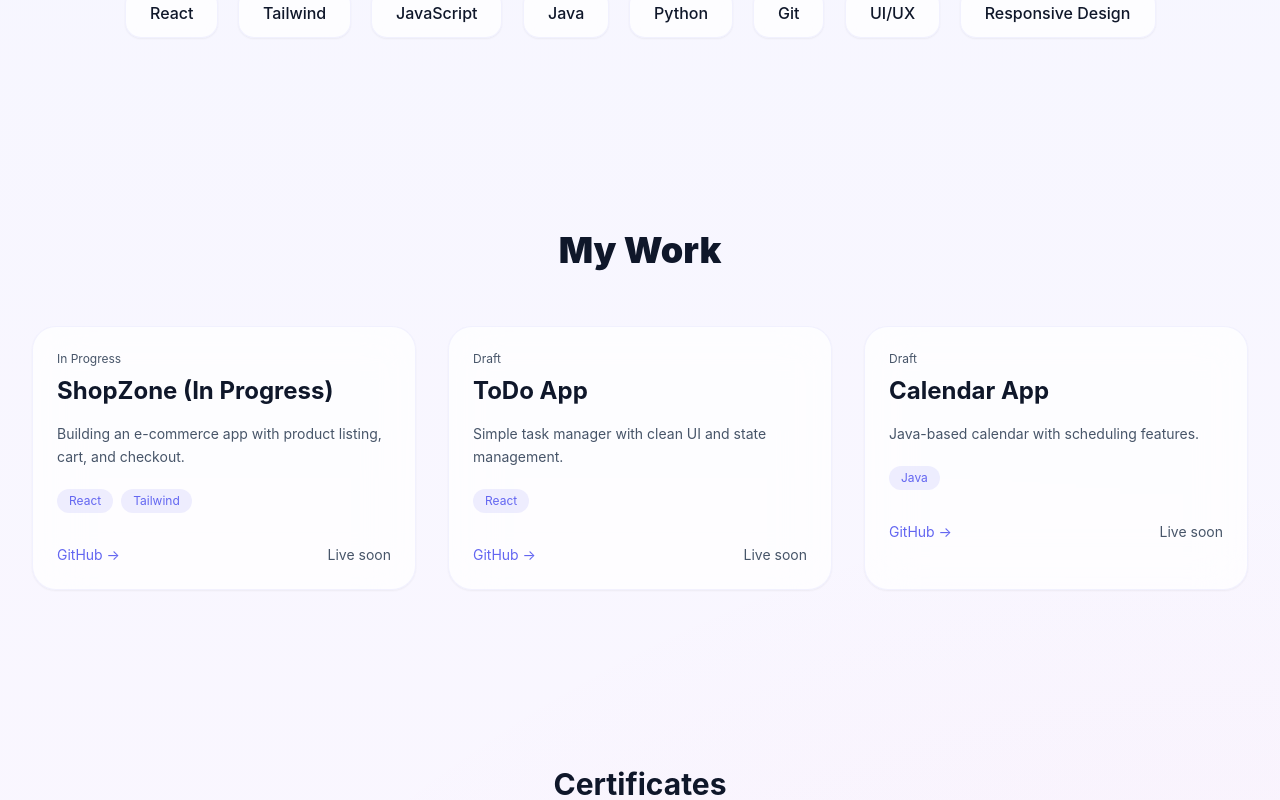
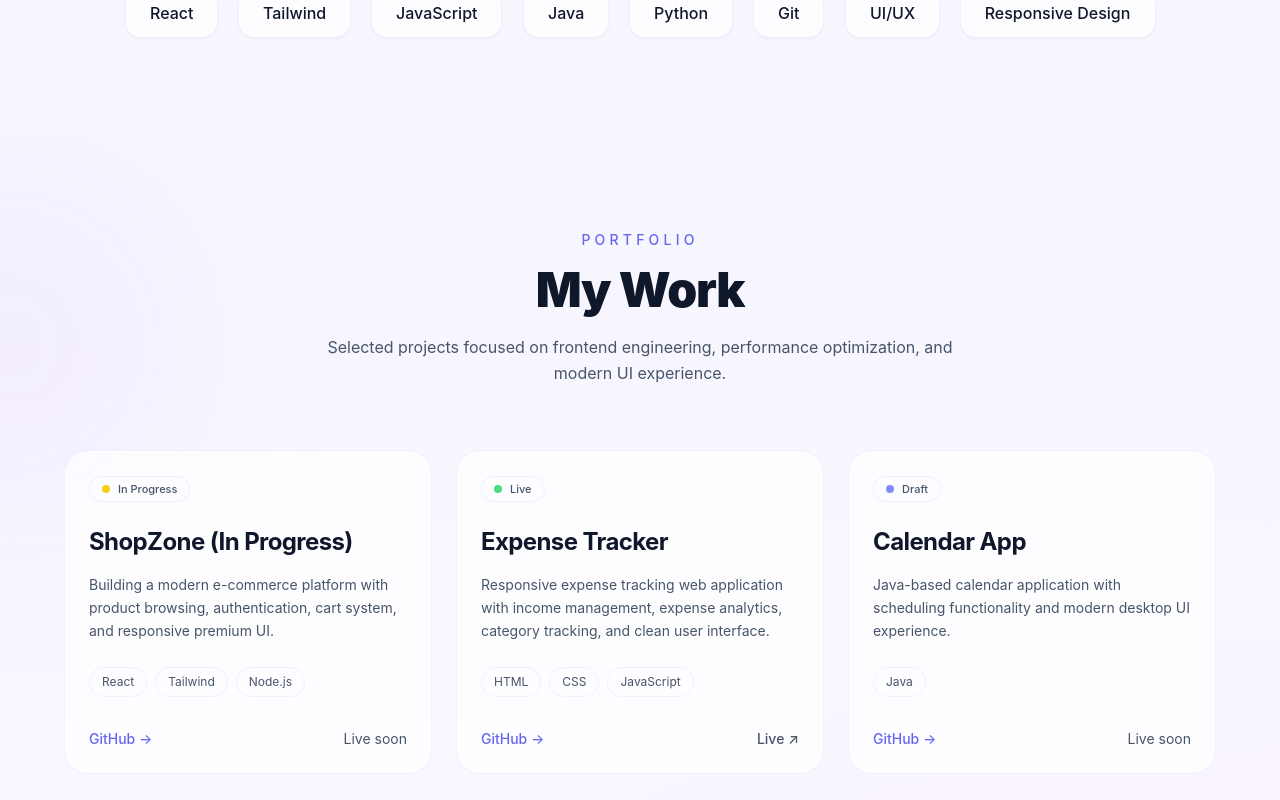
Before and after one commit to Kuberlad49/portfolio, a React app: page / in a window 1280 px wide. Shown: the part 3120-3920 px from the top of the page. Built offline with nearby package versions, Linux system fonts and the light colour scheme; the HTML template or start-up script is replaced by a standard one.

Commit message:
upgrade hero and skills UI

```diff
--- a/src/components/Projects.jsx
+++ b/src/components/Projects.jsx
@@ -3,58 +3,158 @@ import { motion } from "framer-motion";
 
 const Projects = () => {
   return (
-    <section id="projects" className="px-4 sm:px-8 py-24">
+    <section
+      id="projects"
+      className="relative px-5 sm:px-8 py-24 overflow-hidden"
+    >
+      {/* Soft background */}
+      <div className="absolute top-20 left-[-120px] w-[260px] h-[260px] bg-purple-500/10 blur-[120px] rounded-full" />
 
-      <motion.h2
-        initial={{ opacity: 0, y: 40 }}
+      <div className="max-w-6xl mx-auto relative z-10">
+
+        {/* Heading */}
+        <motion.div
+          initial={{ opacity: 0, y: 25 }}
           whileInView={{ opacity: 1, y: 0 }}
-        viewport={{ once: true, amount: 0.15 }}
-        transition={{ duration: 0.7 }}
-        className="text-3xl sm:text-4xl font-black text-center mb-14"
+          viewport={{ once: true }}
+          transition={{ duration: 0.6 }}
+          className="text-center"
         >
+          <p className="text-sm tracking-[0.3em] uppercase text-indigo-500 font-medium">
+            Portfolio
+          </p>
+
+          <h2 className="mt-4 text-4xl sm:text-5xl font-black tracking-tight">
             My Work
-      </motion.h2>
+          </h2>
 
-      <div className="grid md:grid-cols-3 gap-8">
+          <p className="mt-5 text-[var(--subtext)] max-w-2xl mx-auto leading-relaxed">
+            Selected projects focused on frontend engineering,
+            performance optimization, and modern UI experience.
+          </p>
+        </motion.div>
 
-        {projects.map((p, i) => (
+        {/* Grid */}
+        <div className="grid md:grid-cols-2 xl:grid-cols-3 gap-6 mt-16">
+
+          {projects.map((p, i) => {
+
+            const isLive = p.live && p.live.trim() !== "";
+
+            return (
 
               <motion.div
                 key={i}
-            initial={{ opacity: 0, y: 70 }}
+                initial={{ opacity: 0, y: 35 }}
                 whileInView={{ opacity: 1, y: 0 }}
-            viewport={{ once: true, amount: 0.15 }}
+                viewport={{ once: true }}
                 transition={{
-              duration: 0.6,
-              delay: i * 0.15,
+                  duration: 0.45,
+                  delay: i * 0.08,
                 }}
                 whileHover={{
-              y: -10,
-              scale: 1.02,
+                  y: -6,
                 }}
-            className="group p-6 rounded-3xl border border-[var(--border)] bg-[var(--card)] backdrop-blur-xl shadow-sm hover:shadow-2xl"
+                className="
+                  group
+                  relative
+                  rounded-3xl
+                  border
+                  border-[var(--border)]
+                  bg-[var(--card)]
+                  p-6
+                  transition-all
+                  duration-300
+                  hover:border-purple-500/30
+                  hover:shadow-[0_0_35px_rgba(139,92,246,0.08)]
+                "
               >
 
-            <div className="text-xs mb-2 text-[var(--subtext)]">
-              {p.status === "in-progress"
+                {/* Status */}
+                <div
+                  className="
+                    inline-flex
+                    items-center
+                    gap-2
+                    px-3
+                    py-1
+                    rounded-full
+                    text-[11px]
+                    font-medium
+                    border
+                    border-[var(--border)]
+                    bg-white/5
+                    dark:bg-white/[0.03]
+                  "
+                >
+                  <span
+                    className={`
+                      w-2
+                      h-2
+                      rounded-full
+                      ${
+                        p.status === "live"
+                          ? "bg-green-400"
+                          : p.status === "in-progress"
+                          ? "bg-yellow-400"
+                          : "bg-indigo-400"
+                      }
+                    `}
+                  />
+
+                  <span className="text-[var(--subtext)]">
+                    {p.status === "live"
+                      ? "Live"
+                      : p.status === "in-progress"
                       ? "In Progress"
                       : "Draft"}
+                  </span>
                 </div>
 
-            <h3 className="text-2xl font-bold group-hover:text-indigo-500">
+                {/* Title */}
+                <h3
+                  className="
+                    mt-6
+                    text-2xl
+                    font-bold
+                    tracking-tight
+                    transition
+                    duration-300
+                    group-hover:text-purple-500
+                  "
+                >
                   {p.title}
                 </h3>
 
-            <p className="mt-4 text-sm leading-relaxed text-[var(--subtext)]">
+                {/* Description */}
+                <p
+                  className="
+                    mt-4
+                    text-sm
+                    leading-relaxed
+                    text-[var(--subtext)]
+                  "
+                >
                   {p.desc}
                 </p>
 
-            <div className="flex flex-wrap gap-2 mt-5">
+                {/* Tech */}
+                <div className="flex flex-wrap gap-2 mt-6">
 
                   {p.tech.map((t, idx) => (
                     <span
                       key={idx}
-                  className="text-xs px-3 py-1 rounded-full bg-indigo-500/10 text-indigo-500"
+                      className="
+                        text-xs
+                        px-3
+                        py-1.5
+                        rounded-full
+                        border
+                        border-[var(--border)]
+                        bg-white/5
+                        dark:bg-white/[0.03]
+                        text-[var(--subtext)]
+                      "
                     >
                       {t}
                     </span>
@@ -62,25 +162,53 @@ const Projects = () => {
 
                 </div>
 
-            <div className="flex justify-between items-center mt-8 text-sm">
+                {/* Footer */}
+                <div className="flex items-center justify-between mt-8">
 
+                  {/* GitHub */}
                   <a
                     href={p.github || "#"}
                     target="_blank"
-                className="text-indigo-500 hover:underline"
+                    rel="noopener noreferrer"
+                    className="
+                      text-sm
+                      font-medium
+                      text-indigo-500
+                      hover:text-purple-500
+                      transition
+                    "
                   >
                     GitHub →
                   </a>
 
-              <span className="text-[var(--subtext)]">
+                  {/* Live */}
+                  {isLive ? (
+                    <a
+                      href={p.live}
+                      target="_blank"
+                      rel="noopener noreferrer"
+                      className="
+                        text-sm
+                        font-medium
+                        text-[var(--subtext)]
+                        hover:text-purple-500
+                        transition
+                      "
+                    >
+                      Live ↗
+                    </a>
+                  ) : (
+                    <span className="text-sm text-[var(--subtext)]">
                       Live soon
                     </span>
+                  )}
 
                 </div>
 
               </motion.div>
-
-        ))}
+            );
+          })}
+        </div>
       </div>
     </section>
   );
--- a/src/data/projects.js
+++ b/src/data/projects.js
@@ -1,29 +1,54 @@
 const projects = [
   {
     title: "ShopZone (In Progress)",
-    desc: "Building an e-commerce app with product listing, cart, and checkout.",
-    tech: ["React", "Tailwind"],
+
+    desc:
+      "Building a modern e-commerce platform with product browsing, authentication, cart system, and responsive premium UI.",
+
+    tech: ["React", "Tailwind", "Node.js"],
+
     github: "#",
+
     live: "",
-    image: "/images/shopzone.png", // put a real screenshot or a clean mock
+
+    image: "/images/shopzone.png",
+
     status: "in-progress",
   },
+
   {
-    title: "ToDo App",
-    desc: "Simple task manager with clean UI and state management.",
-    tech: ["React"],
-    github: "#",
-    live: "",
-    image: "/images/todo.png",
-    status: "draft",
+    title: "Expense Tracker",
+
+    desc:
+      "Responsive expense tracking web application with income management, expense analytics, category tracking, and clean user interface.",
+
+    tech: ["HTML", "CSS", "JavaScript"],
+
+    github:
+      "https://github.com/Kuberlad49/expense-tracker",
+
+    live:
+      "https://expense-tracker-xi-sandy.vercel.app/",
+
+    image: "/images/expense-tracker.png",
+
+    status: "live",
   },
+
   {
     title: "Calendar App",
-    desc: "Java-based calendar with scheduling features.",
+
+    desc:
+      "Java-based calendar application with scheduling functionality and modern desktop UI experience.",
+
     tech: ["Java"],
+
     github: "#",
+
     live: "",
+
     image: "/images/calendar.png",
+
     status: "draft",
   },
 ];
```
Lines whose indentation alone changed are shown as unchanged.
